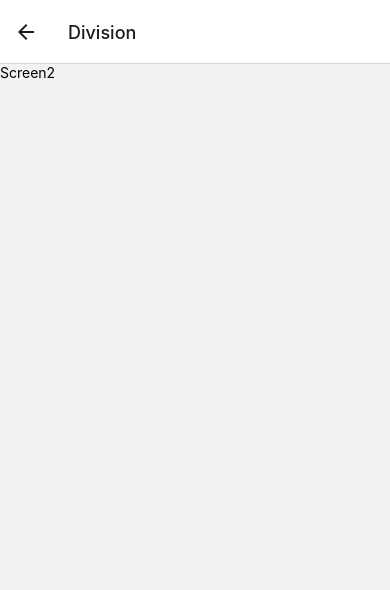
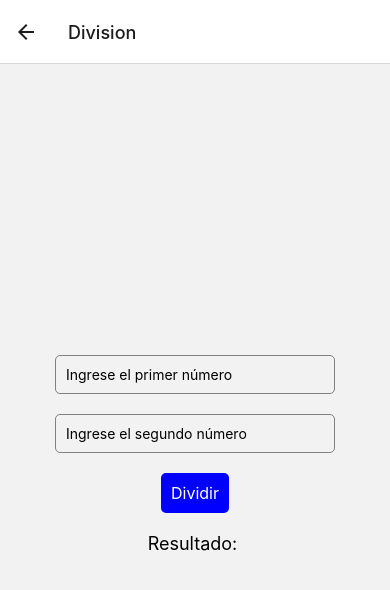
Before and after one commit to gabr13l195/division-app, a React Native app: screen /Screen2 in a window 390 px wide. Shown: the top 590 px of the page. Built offline with nearby package versions, Linux system fonts and the light colour scheme.

Commit message:
Screen 2 finalizada

```diff
--- a/src/screen/Screen2.tsx
+++ b/src/screen/Screen2.tsx
@@ -1,10 +1,77 @@
-import React from 'react'
-import { Text, View } from 'react-native'
+import React, { useState } from 'react';
+import { Text, View, TextInput, TouchableOpacity, StyleSheet } from 'react-native';
 
 export const Screen2 = () => {
+    const [num1, setNum1] = useState('');
+    const [num2, setNum2] = useState('');
+    const [result, setResult] = useState('');
+
+    const handleDivide = () => {
+        const n1 = parseFloat(num1);
+        const n2 = parseFloat(num2);
+
+        if (n2 === 0 && n1 === 0) {
+            setResult('INDETERMINACIÓN');
+        } else if (n2 === 0) {
+            setResult('NO EXISTE DIVISIÓN PARA CERO');
+        } else {
+            const divisionResult = n1 / n2;
+            setResult(divisionResult.toString());
+        }
+    };
+
     return (
-        <View>
-            <Text>Screen2</Text>
+        <View style={styles.container}>
+            <TextInput
+                style={styles.input}
+                keyboardType="numeric"
+                value={num1}
+                onChangeText={setNum1}
+                placeholder="Ingrese el primer número"
+            />
+            <TextInput
+                style={styles.input}
+                keyboardType="numeric"
+                value={num2}
+                onChangeText={setNum2}
+                placeholder="Ingrese el segundo número"
+            />
+            <TouchableOpacity style={styles.button} onPress={handleDivide}>
+                <Text style={styles.buttonText}>Dividir</Text>
+            </TouchableOpacity>
+            <Text style={styles.resultText}>Resultado: {result}</Text>
         </View>
-    )
-}
+    );
+};
+
+const styles = StyleSheet.create({
+    container: {
+        flex: 1,
+        alignItems: 'center',
+        justifyContent: 'center',
+        padding: 20,
+    },
+    input: {
+        width: '80%',
+        padding: 10,
+        marginVertical: 10,
+        borderWidth: 1,
+        borderColor: 'gray',
+        borderRadius: 5,
+    },
+    button: {
+        backgroundColor: 'blue',
+        padding: 10,
+        borderRadius: 5,
+        marginVertical: 10,
+    },
+    buttonText: {
+        color: 'white',
+        textAlign: 'center',
+        fontSize: 16,
+    },
+    resultText: {
+        fontSize: 18,
+        marginVertical: 10,
+    },
+});
```
